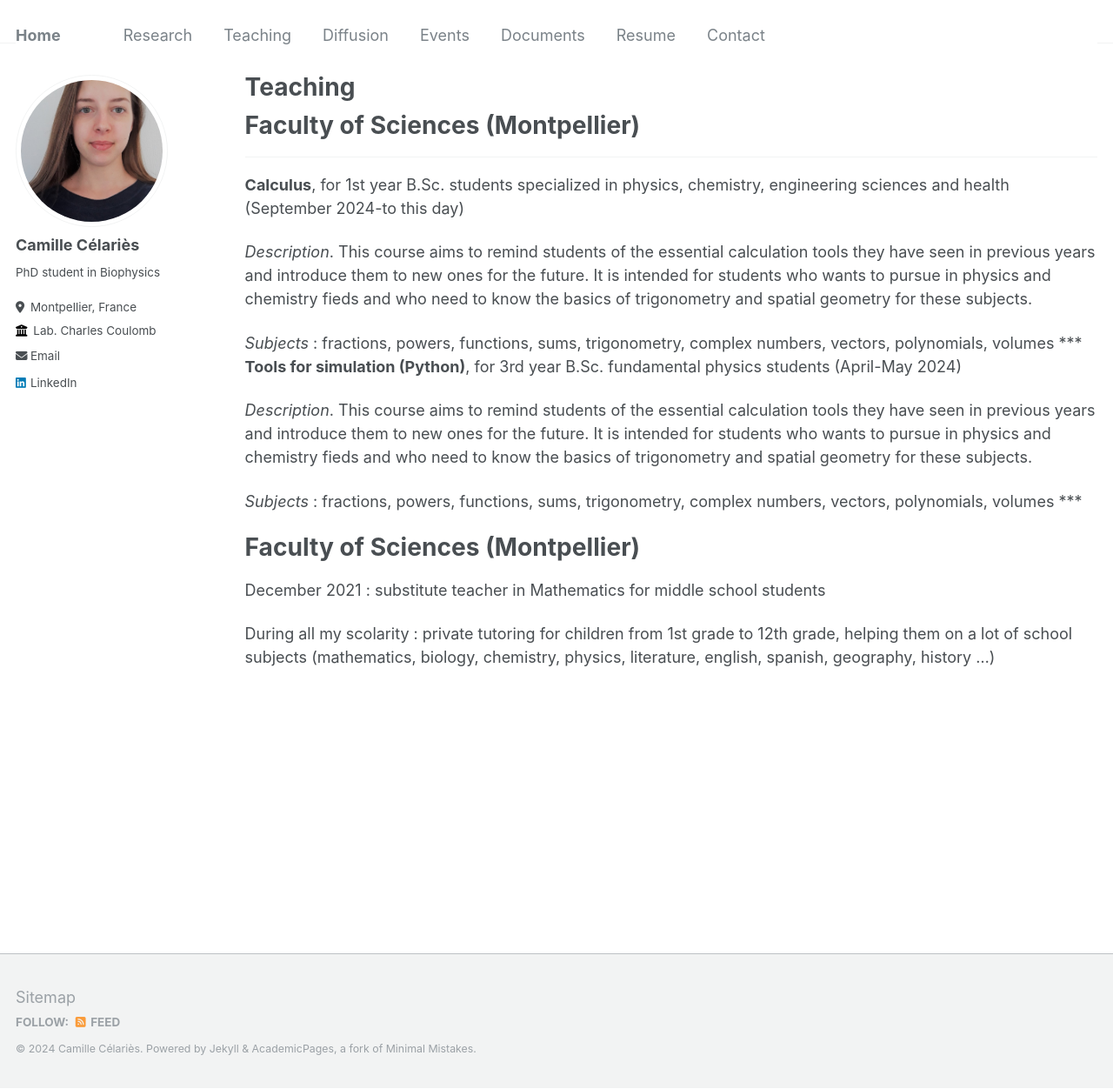
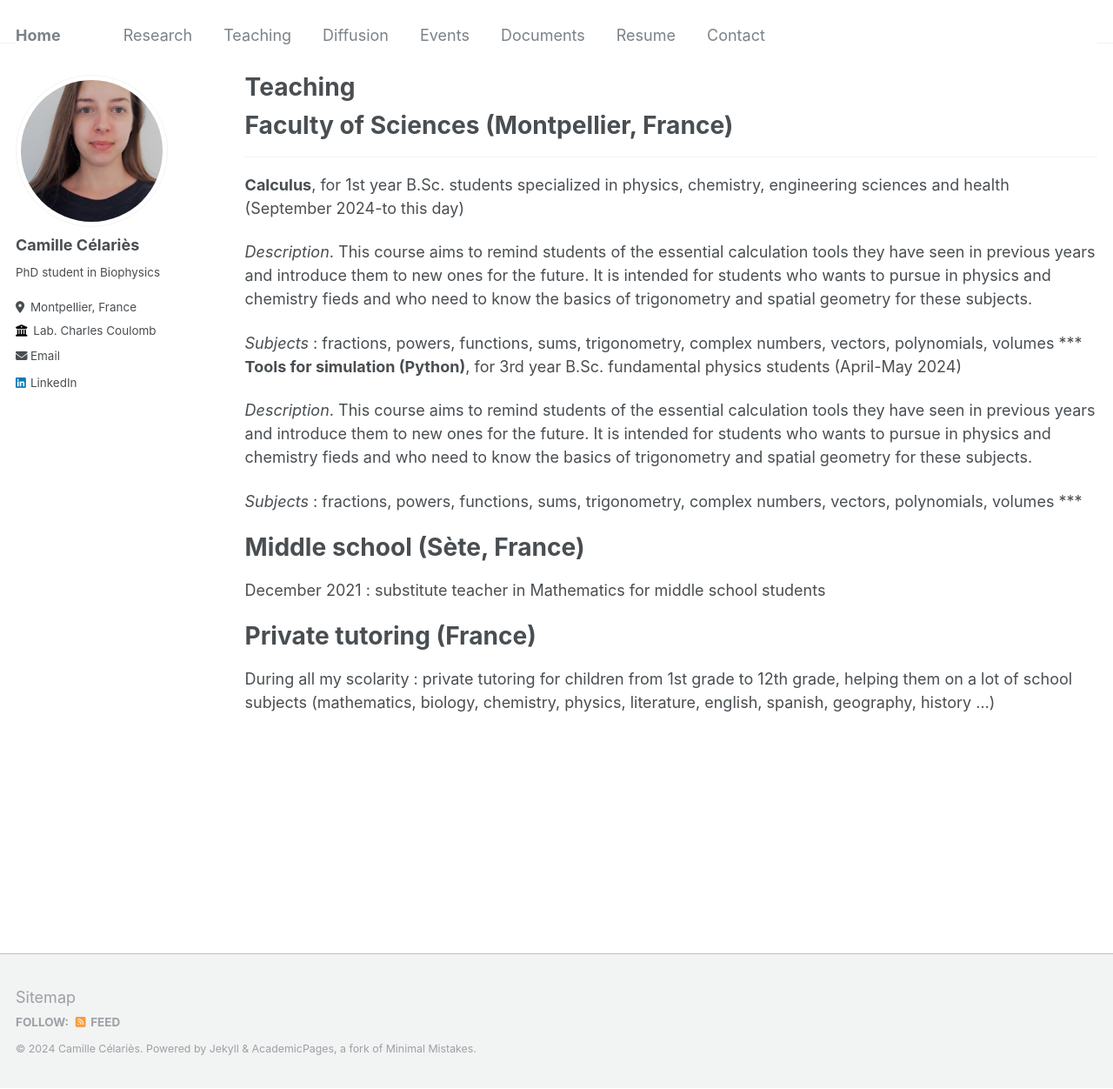
Before and after one commit to camillecelaries/camillecelaries.github.io, a Jekyll site: the page built from _pages/teaching.md, in a window 1280 px wide and 1252 px high. Shown: the whole window at 87% size. Built offline with Jekyll 4.4.1, drawn with Linux system fonts in a browser that asks for light colours.

Commit message:
Update teaching.md

```diff
--- a/_pages/teaching.md
+++ b/_pages/teaching.md
@@ -6,7 +6,7 @@ author_profile: true
 ---
 
 
-Faculty of Sciences (Montpellier)
+Faculty of Sciences (Montpellier, France)
 ======
 
 ***
@@ -25,9 +25,12 @@ Faculty of Sciences (Montpellier)
 <i>Subjects</i> : fractions, powers, functions, sums, trigonometry, complex numbers, vectors, polynomials, volumes
 ***
 
-Faculty of Sciences (Montpellier)
+Middle school (Sète, France)
 ======
 
 December 2021 : substitute teacher in Mathematics for middle school students
 
+Private tutoring (France)
+======
+
 During all my scolarity : private tutoring for children from 1st grade to 12th grade, helping them on a lot of school subjects (mathematics, biology, chemistry, physics, literature, english, spanish, geography, history ...)
```
